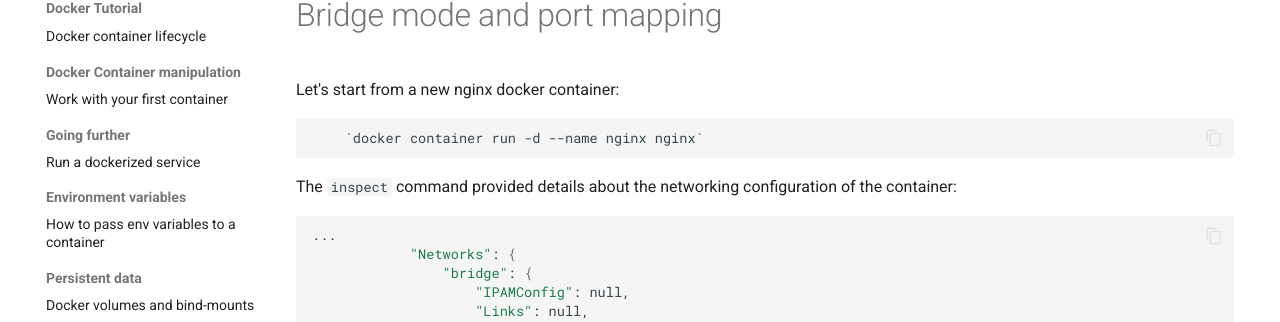
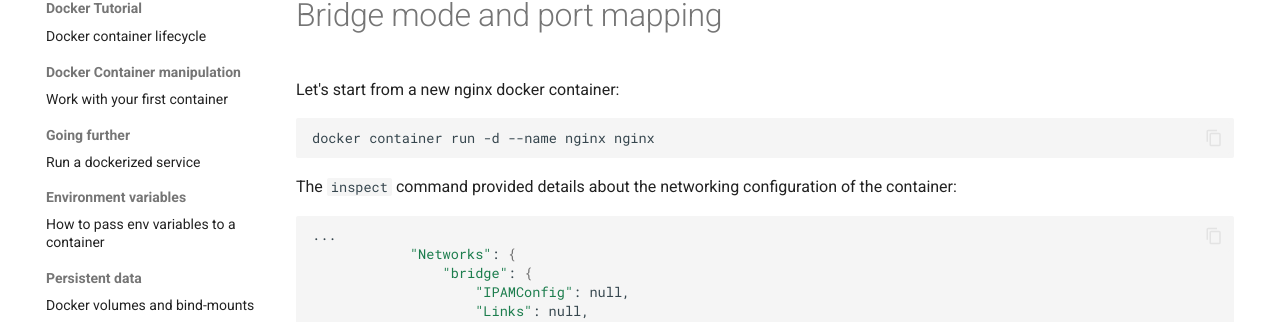
Before and after one commit to maricaantonacci/docker-tutorial, an MkDocs documentation site: the page built from docs/networking/networking.md, in a window 1280 px wide and 900 px high. Shown: the part 103-425 px from the top of the window. Built offline with MkDocs 1.6.1 and Material for MkDocs 9.7.7, drawn with Linux system fonts in a browser that asks for light colours; comment, search, counter and statistics services are not loaded.

````diff
--- a/docs/networking/networking.md
+++ b/docs/networking/networking.md
@@ -1,7 +1,7 @@
 Let's start from a new nginx docker container:
 
 ```bash
-    `docker container run -d --name nginx nginx`
+docker container run -d --name nginx nginx
 ```
 
 The `inspect` command provided details about the networking configuration of the container:
````
